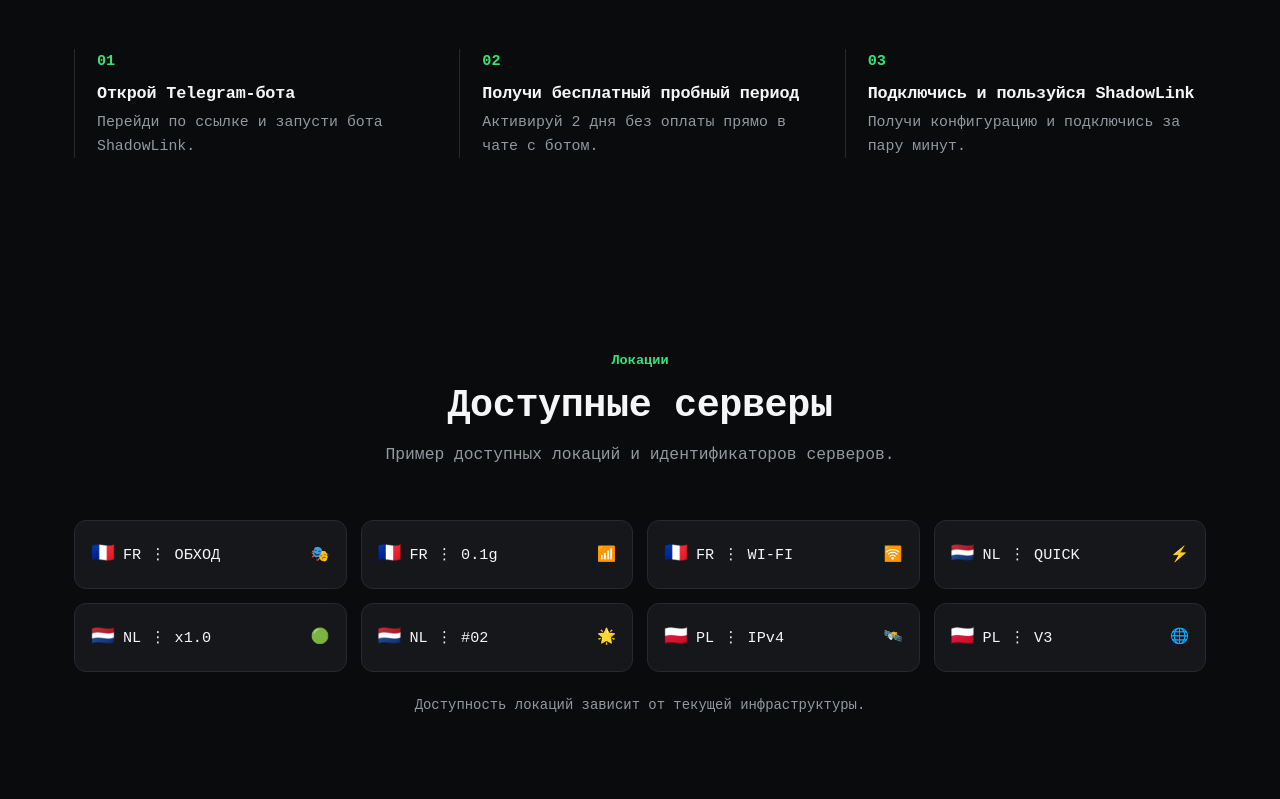
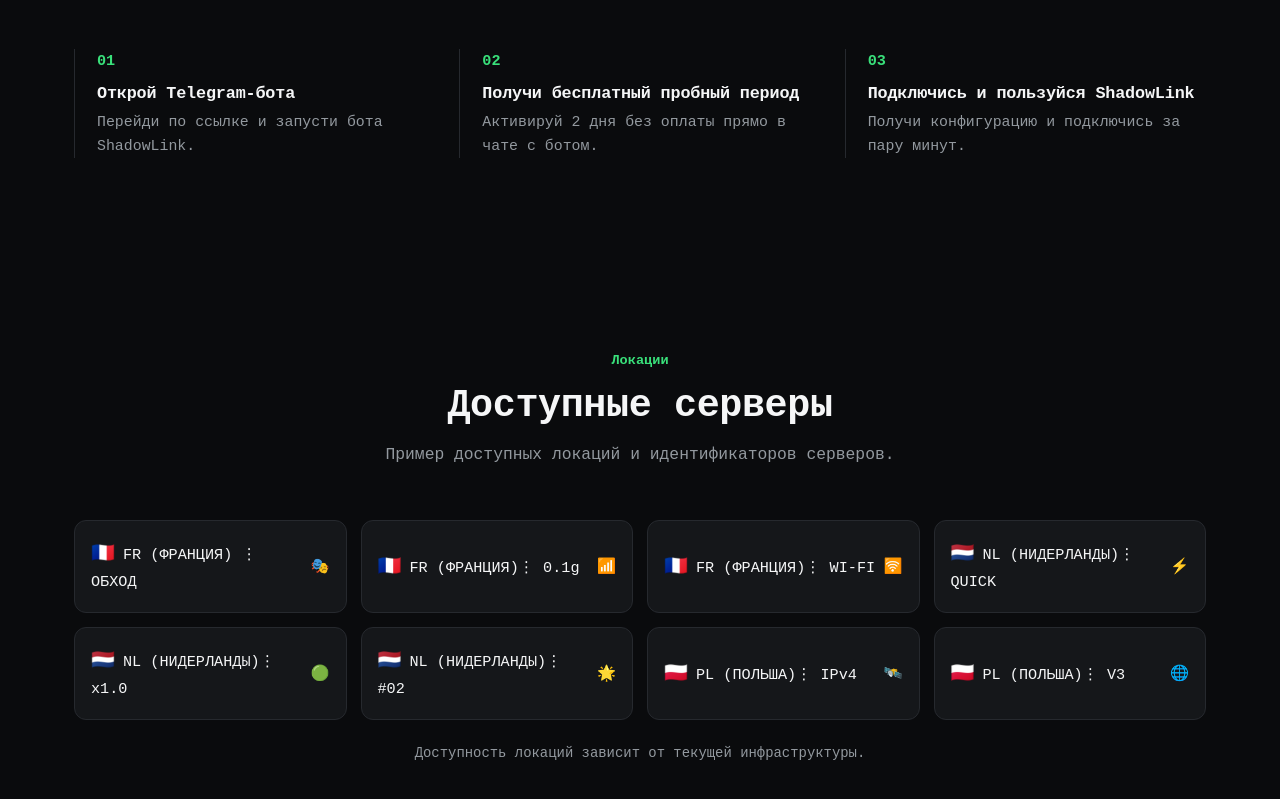
Before and after one commit to gr7ytqht6y-crypto/shadowlinkvpn, a plain HTML site: page index.html in a window 1280 px wide. Shown: the part 2722-3521 px from the top of the page. Drawn offline with Linux system fonts and the light colour scheme; a small style sheet from the web is missing.

Commit message:
Refine server location details in index.html
Updated server location descriptions and added country names.

```diff
--- a/index.html
+++ b/index.html
@@ -530,7 +530,7 @@
       <div class="feature-card">
         <div class="feature-icon">🌍</div>
         <h3>Несколько локаций</h3>
-        <p>Выбирайте доступную локацию или используйте автоматический выбор.</p>
+        <p>Выбирайте доступную локацию.</p>
       </div>
       <div class="feature-card">
         <div class="feature-icon">🤖</div>
@@ -627,14 +627,14 @@
       <p>Пример доступных локаций и идентификаторов серверов.</p>
     </div>
     <div class="server-grid">
-      <div class="server-chip"><span><span class="server-flag">🇫🇷</span>FR ⋮ ОБХОД</span><span>🎭</span></div>
-      <div class="server-chip"><span><span class="server-flag">🇫🇷</span>FR ⋮ 0.1g</span><span>📶</span></div>
-      <div class="server-chip"><span><span class="server-flag">🇫🇷</span>FR ⋮ WI-FI</span><span>🛜</span></div>
-      <div class="server-chip"><span><span class="server-flag">🇳🇱</span>NL ⋮ QUICK</span><span>⚡️</span></div>
-      <div class="server-chip"><span><span class="server-flag">🇳🇱</span>NL ⋮ x1.0</span><span>🟢</span></div>
-      <div class="server-chip"><span><span class="server-flag">🇳🇱</span>NL ⋮ #02</span><span>🌟</span></div>
-      <div class="server-chip"><span><span class="server-flag">🇵🇱</span>PL ⋮ IPv4</span><span>🛰️</span></div>
-      <div class="server-chip"><span><span class="server-flag">🇵🇱</span>PL ⋮ V3</span><span>🌐</span></div>
+      <div class="server-chip"><span><span class="server-flag">🇫🇷</span>FR (ФРАНЦИЯ) ⋮ ОБХОД</span><span>🎭</span></div>
+      <div class="server-chip"><span><span class="server-flag">🇫🇷</span>FR (ФРАНЦИЯ)⋮ 0.1g</span><span>📶</span></div>
+      <div class="server-chip"><span><span class="server-flag">🇫🇷</span>FR (ФРАНЦИЯ)⋮ WI-FI</span><span>🛜</span></div>
+      <div class="server-chip"><span><span class="server-flag">🇳🇱</span>NL (НИДЕРЛАНДЫ)⋮ QUICK</span><span>⚡️</span></div>
+      <div class="server-chip"><span><span class="server-flag">🇳🇱</span>NL (НИДЕРЛАНДЫ)⋮ x1.0</span><span>🟢</span></div>
+      <div class="server-chip"><span><span class="server-flag">🇳🇱</span>NL (НИДЕРЛАНДЫ)⋮ #02</span><span>🌟</span></div>
+      <div class="server-chip"><span><span class="server-flag">🇵🇱</span>PL (ПОЛЬША)⋮ IPv4</span><span>🛰️</span></div>
+      <div class="server-chip"><span><span class="server-flag">🇵🇱</span>PL (ПОЛЬША)⋮ V3</span><span>🌐</span></div>
     </div>
     <p class="server-note">Доступность локаций зависит от текущей инфраструктуры.</p>
   </div>
```
